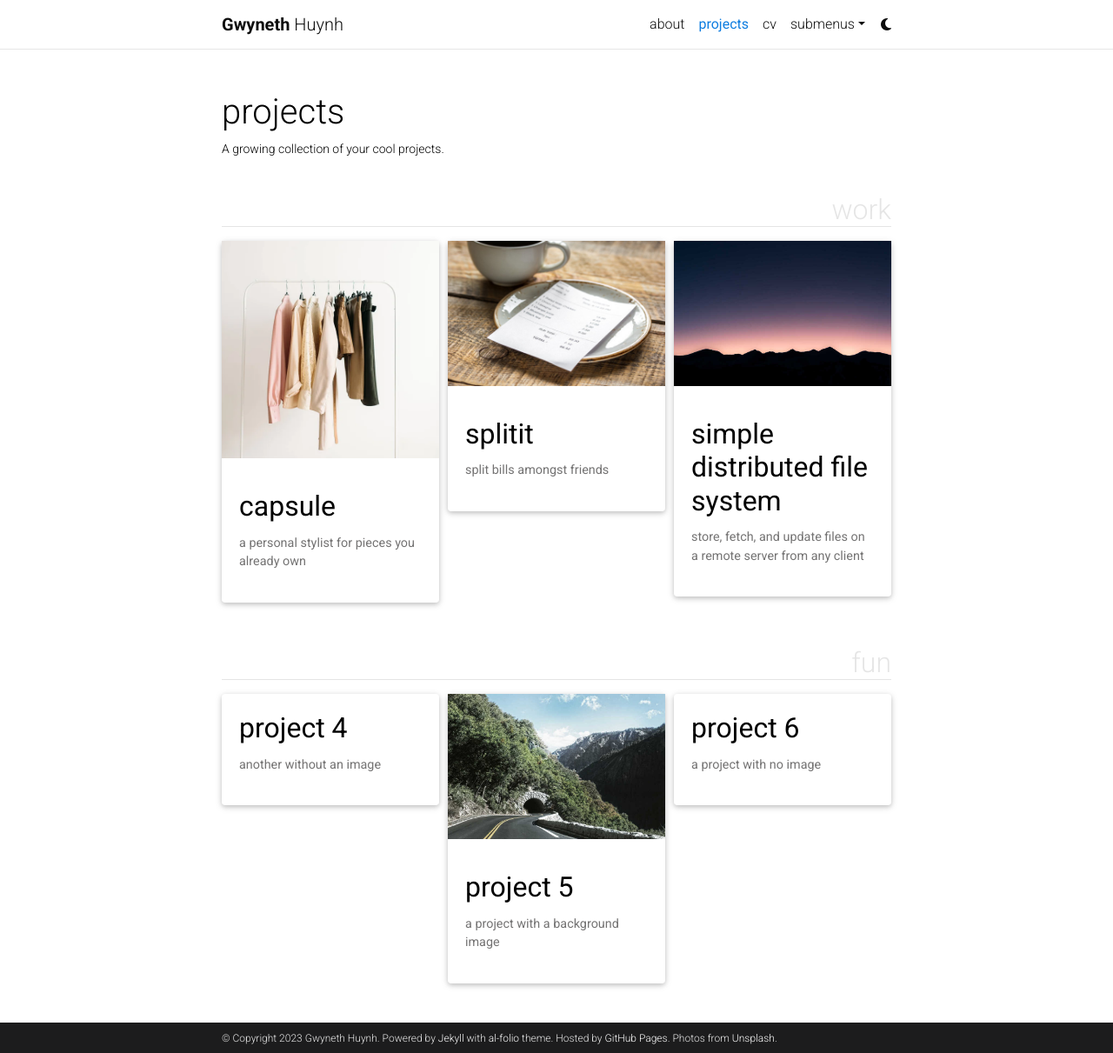
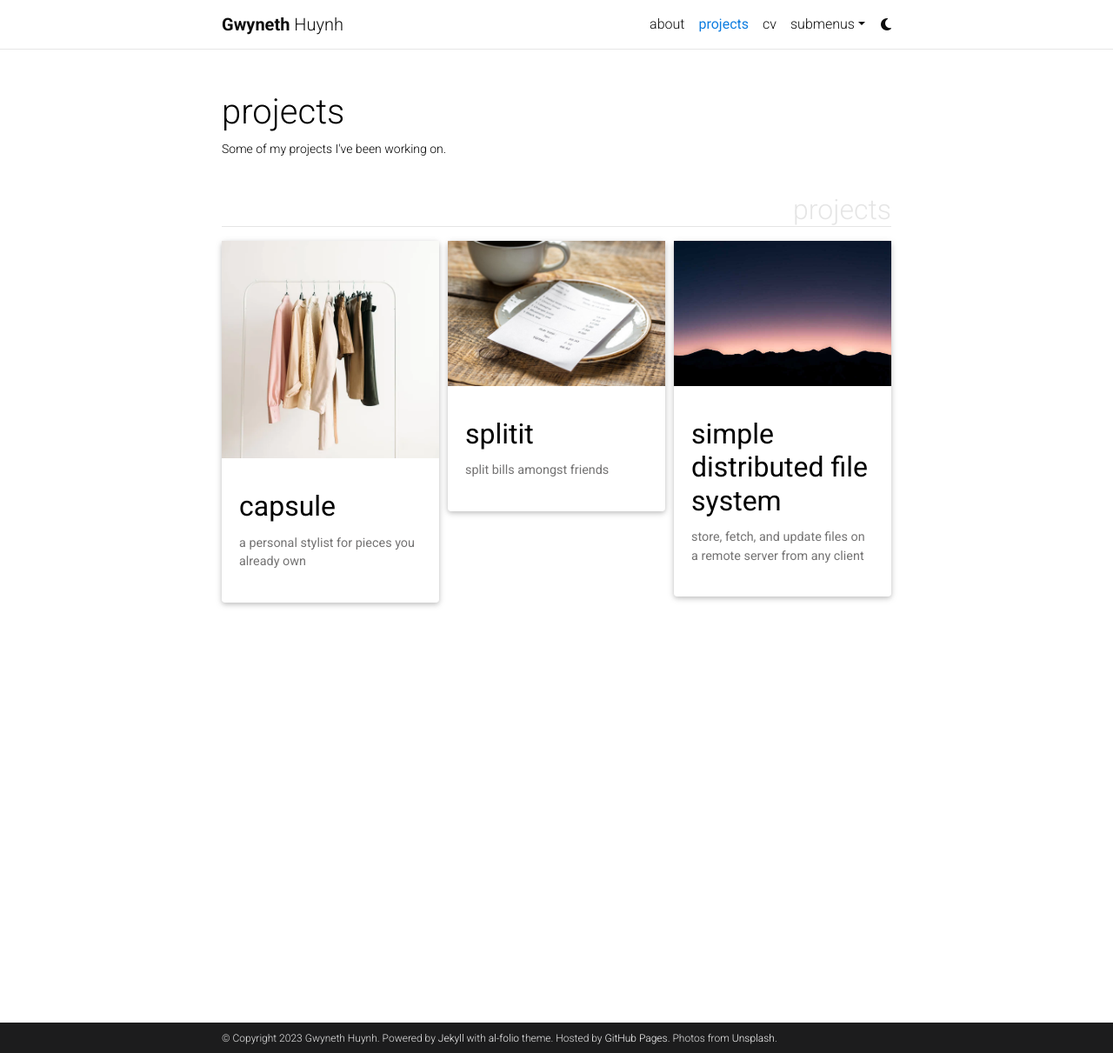
Before and after one commit to gwynethhuynh/gwynethhuynh.github.io, a Jekyll site: the page built from _pages/projects.md, in a window 1280 px wide and 1211 px high. Shown: the whole window at 87% size. Built offline with Jekyll 4.4.1, drawn with Linux system fonts in a browser that asks for light colours; comment, search, counter and statistics services are not loaded; a style sheet for code colours, icons or effects is not loaded.

````diff
--- a/_config.yml
+++ b/_config.yml
@@ -16,7 +16,7 @@
 keywords: jekyll, jekyll-theme, academic-website, portfolio-website  # add your own keywords or leave empty
 
 lang: en # the language of your site (for example: en, fr, cn, ru, etc.)
-icon: ⚛️  # the emoji used as the favicon (alternatively, provide image name in /assets/img/)
+icon: 🧬 # the emoji used as the favicon (alternatively, provide image name in /assets/img/)
 
 url: https://gwynethhuynh.github.io # the base hostname & protocol for your site
 baseurl: # the subpath of your site, e.g. /blog/
--- a/_pages/projects.md
+++ b/_pages/projects.md
@@ -2,10 +2,10 @@
 layout: page
 title: projects
 permalink: /projects/
-description: A growing collection of your cool projects.
+description: Some of my projects I've been working on.
 nav: true
 nav_order: 2
-display_categories: [work, fun]
+display_categories: [projects]
 horizontal: false
 ---
 
--- a/_projects/4_project.md
+++ /dev/null
@@ -1,80 +0,0 @@
----
-layout: page
-title: project 4
-description: another without an image
-img:
-importance: 3
-category: fun
----
-
-Every project has a beautiful feature showcase page.
-It's easy to include images in a flexible 3-column grid format.
-Make your photos 1/3, 2/3, or full width.
-
-To give your project a background in the portfolio page, just add the img tag to the front matter like so:
-
-    ---
-    layout: page
-    title: project
-    description: a project with a background image
-    img: /assets/img/12.jpg
-    ---
-
-<div class="row">
-    <div class="col-sm mt-3 mt-md-0">
-        {% include figure.html path="assets/img/1.jpg" title="example image" class="img-fluid rounded z-depth-1" %}
-    </div>
-    <div class="col-sm mt-3 mt-md-0">
-        {% include figure.html path="assets/img/3.jpg" title="example image" class="img-fluid rounded z-depth-1" %}
-    </div>
-    <div class="col-sm mt-3 mt-md-0">
-        {% include figure.html path="assets/img/5.jpg" title="example image" class="img-fluid rounded z-depth-1" %}
-    </div>
-</div>
-<div class="caption">
-    Caption photos easily. On the left, a road goes through a tunnel. Middle, leaves artistically fall in a hipster photoshoot. Right, in another hipster photoshoot, a lumberjack grasps a handful of pine needles.
-</div>
-<div class="row">
-    <div class="col-sm mt-3 mt-md-0">
-        {% include figure.html path="assets/img/5.jpg" title="example image" class="img-fluid rounded z-depth-1" %}
-    </div>
-</div>
-<div class="caption">
-    This image can also have a caption. It's like magic.
-</div>
-
-You can also put regular text between your rows of images.
-Say you wanted to write a little bit about your project before you posted the rest of the images.
-You describe how you toiled, sweated, *bled* for your project, and then... you reveal its glory in the next row of images.
-
-
-<div class="row justify-content-sm-center">
-    <div class="col-sm-8 mt-3 mt-md-0">
-        {% include figure.html path="assets/img/6.jpg" title="example image" class="img-fluid rounded z-depth-1" %}
-    </div>
-    <div class="col-sm-4 mt-3 mt-md-0">
-        {% include figure.html path="assets/img/11.jpg" title="example image" class="img-fluid rounded z-depth-1" %}
-    </div>
-</div>
-<div class="caption">
-    You can also have artistically styled 2/3 + 1/3 images, like these.
-</div>
-
-
-The code is simple.
-Just wrap your images with `<div class="col-sm">` and place them inside `<div class="row">` (read more about the <a href="https://getbootstrap.com/docs/4.4/layout/grid/">Bootstrap Grid</a> system).
-To make images responsive, add `img-fluid` class to each; for rounded corners and shadows use `rounded` and `z-depth-1` classes.
-Here's the code for the last row of images above:
-
-{% raw %}
-```html
-<div class="row justify-content-sm-center">
-    <div class="col-sm-8 mt-3 mt-md-0">
-        {% include figure.html path="assets/img/6.jpg" title="example image" class="img-fluid rounded z-depth-1" %}
-    </div>
-    <div class="col-sm-4 mt-3 mt-md-0">
-        {% include figure.html path="assets/img/11.jpg" title="example image" class="img-fluid rounded z-depth-1" %}
-    </div>
-</div>
-```
-{% endraw %}
--- a/_projects/5_project.md
+++ /dev/null
@@ -1,80 +0,0 @@
----
-layout: page
-title: project 5
-description: a project with a background image
-img: assets/img/1.jpg
-importance: 3
-category: fun
----
-
-Every project has a beautiful feature showcase page.
-It's easy to include images in a flexible 3-column grid format.
-Make your photos 1/3, 2/3, or full width.
-
-To give your project a background in the portfolio page, just add the img tag to the front matter like so:
-
-    ---
-    layout: page
-    title: project
-    description: a project with a background image
-    img: /assets/img/12.jpg
-    ---
-
-<div class="row">
-    <div class="col-sm mt-3 mt-md-0">
-        {% include figure.html path="assets/img/1.jpg" title="example image" class="img-fluid rounded z-depth-1" %}
-    </div>
-    <div class="col-sm mt-3 mt-md-0">
-        {% include figure.html path="assets/img/3.jpg" title="example image" class="img-fluid rounded z-depth-1" %}
-    </div>
-    <div class="col-sm mt-3 mt-md-0">
-        {% include figure.html path="assets/img/5.jpg" title="example image" class="img-fluid rounded z-depth-1" %}
-    </div>
-</div>
-<div class="caption">
-    Caption photos easily. On the left, a road goes through a tunnel. Middle, leaves artistically fall in a hipster photoshoot. Right, in another hipster photoshoot, a lumberjack grasps a handful of pine needles.
-</div>
-<div class="row">
-    <div class="col-sm mt-3 mt-md-0">
-        {% include figure.html path="assets/img/5.jpg" title="example image" class="img-fluid rounded z-depth-1" %}
-    </div>
-</div>
-<div class="caption">
-    This image can also have a caption. It's like magic.
-</div>
-
-You can also put regular text between your rows of images.
-Say you wanted to write a little bit about your project before you posted the rest of the images.
-You describe how you toiled, sweated, *bled* for your project, and then... you reveal its glory in the next row of images.
-
-
-<div class="row justify-content-sm-center">
-    <div class="col-sm-8 mt-3 mt-md-0">
-        {% include figure.html path="assets/img/6.jpg" title="example image" class="img-fluid rounded z-depth-1" %}
-    </div>
-    <div class="col-sm-4 mt-3 mt-md-0">
-        {% include figure.html path="assets/img/11.jpg" title="example image" class="img-fluid rounded z-depth-1" %}
-    </div>
-</div>
-<div class="caption">
-    You can also have artistically styled 2/3 + 1/3 images, like these.
-</div>
-
-
-The code is simple.
-Just wrap your images with `<div class="col-sm">` and place them inside `<div class="row">` (read more about the <a href="https://getbootstrap.com/docs/4.4/layout/grid/">Bootstrap Grid</a> system).
-To make images responsive, add `img-fluid` class to each; for rounded corners and shadows use `rounded` and `z-depth-1` classes.
-Here's the code for the last row of images above:
-
-{% raw %}
-```html
-<div class="row justify-content-sm-center">
-    <div class="col-sm-8 mt-3 mt-md-0">
-        {% include figure.html path="assets/img/6.jpg" title="example image" class="img-fluid rounded z-depth-1" %}
-    </div>
-    <div class="col-sm-4 mt-3 mt-md-0">
-        {% include figure.html path="assets/img/11.jpg" title="example image" class="img-fluid rounded z-depth-1" %}
-    </div>
-</div>
-```
-{% endraw %}
--- a/_projects/6_project.md
+++ /dev/null
@@ -1,80 +0,0 @@
----
-layout: page
-title: project 6
-description: a project with no image
-img:
-importance: 4
-category: fun
----
-
-Every project has a beautiful feature showcase page.
-It's easy to include images in a flexible 3-column grid format.
-Make your photos 1/3, 2/3, or full width.
-
-To give your project a background in the portfolio page, just add the img tag to the front matter like so:
-
-    ---
-    layout: page
-    title: project
-    description: a project with a background image
-    img: /assets/img/12.jpg
-    ---
-
-<div class="row">
-    <div class="col-sm mt-3 mt-md-0">
-        {% include figure.html path="assets/img/1.jpg" title="example image" class="img-fluid rounded z-depth-1" %}
-    </div>
-    <div class="col-sm mt-3 mt-md-0">
-        {% include figure.html path="assets/img/3.jpg" title="example image" class="img-fluid rounded z-depth-1" %}
-    </div>
-    <div class="col-sm mt-3 mt-md-0">
-        {% include figure.html path="assets/img/5.jpg" title="example image" class="img-fluid rounded z-depth-1" %}
-    </div>
-</div>
-<div class="caption">
-    Caption photos easily. On the left, a road goes through a tunnel. Middle, leaves artistically fall in a hipster photoshoot. Right, in another hipster photoshoot, a lumberjack grasps a handful of pine needles.
-</div>
-<div class="row">
-    <div class="col-sm mt-3 mt-md-0">
-        {% include figure.html path="assets/img/5.jpg" title="example image" class="img-fluid rounded z-depth-1" %}
-    </div>
-</div>
-<div class="caption">
-    This image can also have a caption. It's like magic.
-</div>
-
-You can also put regular text between your rows of images.
-Say you wanted to write a little bit about your project before you posted the rest of the images.
-You describe how you toiled, sweated, *bled* for your project, and then... you reveal its glory in the next row of images.
-
-
-<div class="row justify-content-sm-center">
-    <div class="col-sm-8 mt-3 mt-md-0">
-        {% include figure.html path="assets/img/6.jpg" title="example image" class="img-fluid rounded z-depth-1" %}
-    </div>
-    <div class="col-sm-4 mt-3 mt-md-0">
-        {% include figure.html path="assets/img/11.jpg" title="example image" class="img-fluid rounded z-depth-1" %}
-    </div>
-</div>
-<div class="caption">
-    You can also have artistically styled 2/3 + 1/3 images, like these.
-</div>
-
-
-The code is simple.
-Just wrap your images with `<div class="col-sm">` and place them inside `<div class="row">` (read more about the <a href="https://getbootstrap.com/docs/4.4/layout/grid/">Bootstrap Grid</a> system).
-To make images responsive, add `img-fluid` class to each; for rounded corners and shadows use `rounded` and `z-depth-1` classes.
-Here's the code for the last row of images above:
-
-{% raw %}
-```html
-<div class="row justify-content-sm-center">
-    <div class="col-sm-8 mt-3 mt-md-0">
-        {% include figure.html path="assets/img/6.jpg" title="example image" class="img-fluid rounded z-depth-1" %}
-    </div>
-    <div class="col-sm-4 mt-3 mt-md-0">
-        {% include figure.html path="assets/img/11.jpg" title="example image" class="img-fluid rounded z-depth-1" %}
-    </div>
-</div>
-```
-{% endraw %}
````
Also changed, not shown: _pages/about.md (+30 -9 lines), _projects/1_project.md (+1 -1 lines), _projects/2_project.md (+1 -1 lines), _projects/3_project.md (+2 -1 lines), assets/img/universal_wushu.png (added), assets/img/wushu_collegiates.jpg (added), 2 other files.
